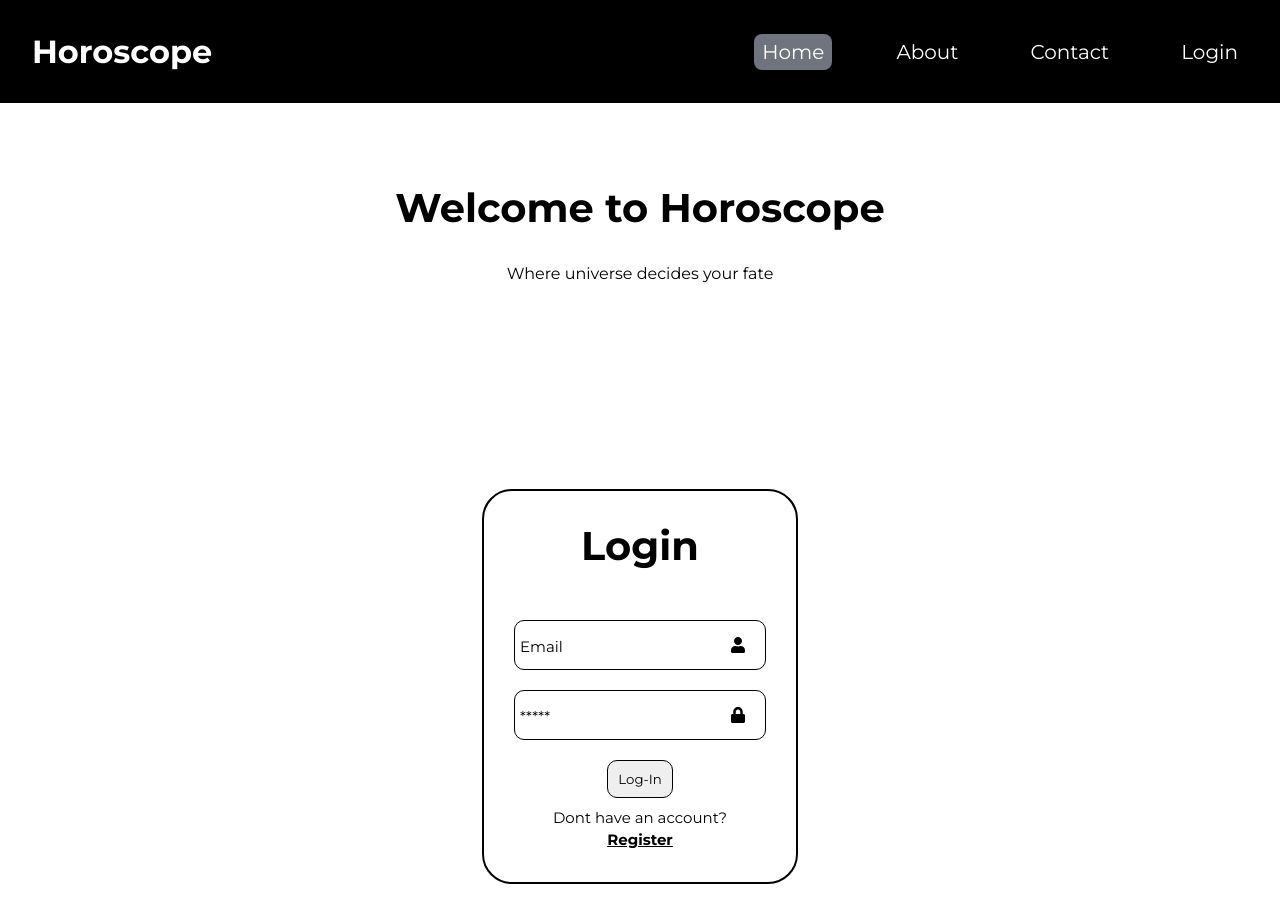
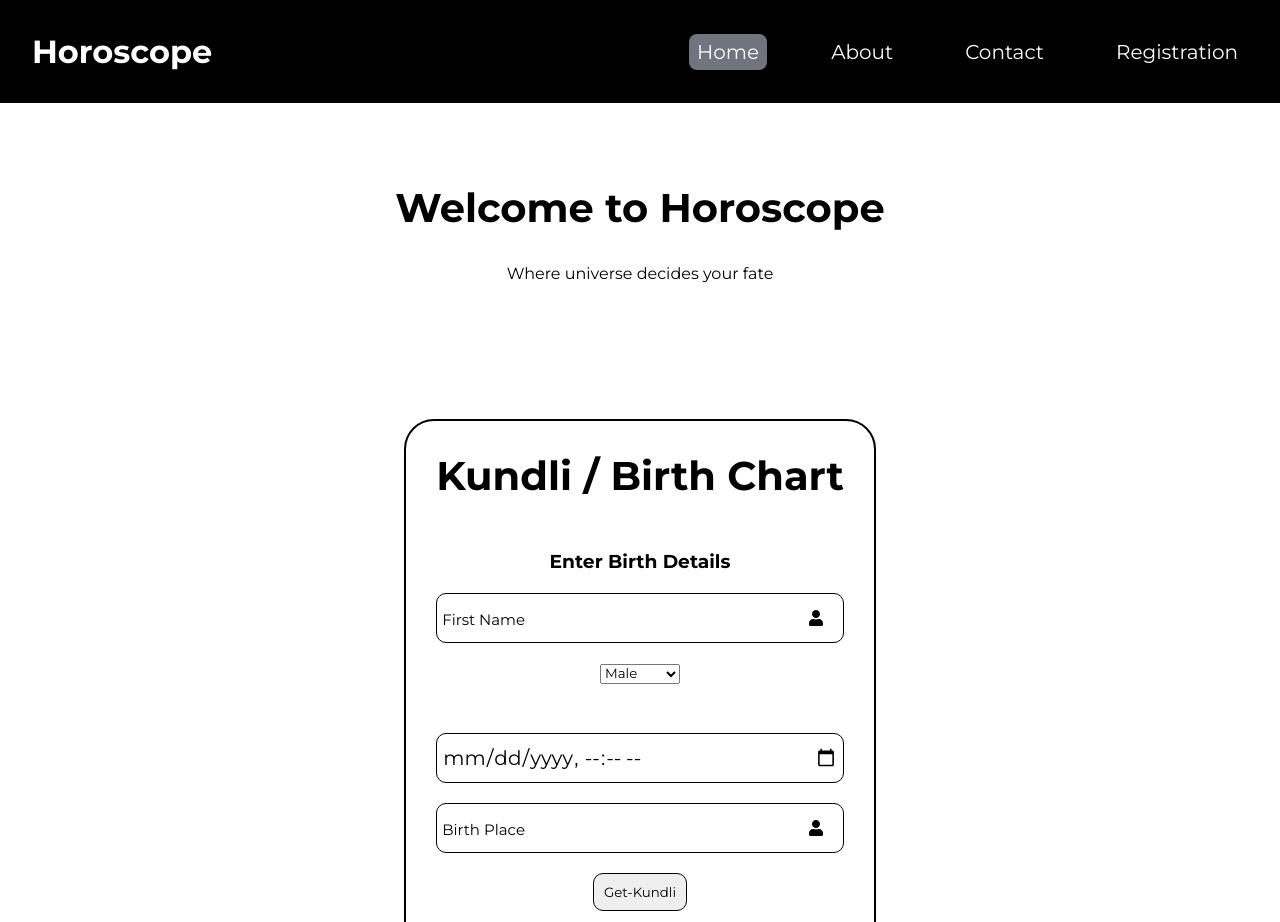
Before and after one commit to tasmaishelke/horoscope, a React (Vite) app: page / in a window 1280 px wide. Shown: the top 922 px of the page. Built offline with nearby package versions, Linux system fonts and the light colour scheme.

Commit message:
added kundli form

```diff
--- a/src/Routing.jsx
+++ b/src/Routing.jsx
@@ -1,7 +1,6 @@
 import Home from './pages/Home'
 import About from './pages/About'
 import Contact from './pages/Contact'
-import Login from './pages/Login'
 import Registration from './pages/Registration'
 import ErrorPage from './pages/ErrorPage'
 import {Route, Routes} from 'react-router-dom'
@@ -15,7 +14,6 @@ function Routing()
                   <Route index element={<Home />} />
                   <Route path="/about" element={<About />} />
                   <Route path="/contact" element={<Contact />} />
-                  <Route path="/login" element={<Login />} />
                   <Route path="/Registration" element={<Registration />} />
                   <Route path="*" element={<ErrorPage />} />
                 </Routes>
--- a/src/components/Navbar.jsx
+++ b/src/components/Navbar.jsx
@@ -26,7 +26,7 @@ const Navbar = () =>
                         <NavLink to="/contact"> Contact </NavLink>
                     </li>
                     <li>
-                    <NavLink to="/login"> Login </NavLink>
+                        <NavLink to="/registration"> Registration </NavLink>
 
                     </li>
                 </ul>
--- a/src/pages/Home.jsx
+++ b/src/pages/Home.jsx
@@ -1,6 +1,5 @@
 import './home.css'
-import Login from '../pages/Login'
-
+import Registration from './Registration';
 function Home()
 {
     return(
@@ -17,7 +16,7 @@ function Home()
                 </div>
 
             </div>
-            <Login />
+            <Registration />
         </>
     );
 }
--- a/src/pages/Login.jsx
+++ /dev/null
@@ -1,45 +0,0 @@
-import './login.css'
-import { useState } from 'react'
-import { FaUser, FaLock } from "react-icons/fa";
-
-
-function Login()
-{
-    const [email, setEmail] = useState('')
-    const [password, setPassword] = useState('')
-
-    const details = (e) =>
-    {
-        e.preventDefault()
-        console.log(email)
-        console.log(password)
-    }
-
-    return(
-        <>
-            <div className="class-login-form">
-                <form onSubmit={details}>
-                    <h1>Login</h1>
-
-                    <div className="input">
-                        <input value={email} onChange={(e) => setEmail(e.target.value)} type="email" id="email" placeholder="Email" name="email" />
-                        <FaUser className="icon" />
-                    </div>
-
-                    <div className="input">
-                        <input value={password} onChange={(e) => setPassword(e.target.value)} type="password" id="password" placeholder="*****" name="password" />
-                        <FaLock className="icon"/>
-                    </div>
-
-                    <button className="login-button" type="submit" > Log-In </button>
-
-                    <div className="register-link">
-                        <p> Dont have an account? <a href="/registration"> Register </a> </p>
-                    </div>
-                </form>
-            </div>
-        </>
-    )
-}
-
-export default Login
--- a/src/pages/Registration.jsx
+++ b/src/pages/Registration.jsx
@@ -5,17 +5,19 @@ import './registration.css'
 function Registration()
 {
     const [firstName, setFirstName] = useState('')
-    const [lastName, setLastName] = useState('')
-    const [email, setEmail] = useState('')
-    const [password, setPassword] = useState('')
+    const [birthPlace, setBirthPlace] = useState('')
+    const [gender, setGender] = useState('')
+    const [birthday, setBirthday] = useState('')
 
     const details = (e) =>
     {
         e.preventDefault()
-        console.log(email)
-        console.log(password)
         console.log(firstName)
-        console.log(lastName)
+        console.log(birthPlace)
+        console.log(gender)
+        console.log(birthday)
+
+
     }
 
 
@@ -23,17 +25,10 @@ function Registration()
         <>
             <div className="class-registration-form">
                 <form onSubmit={details}>
-                    <h1>Registration</h1>
+                    <h1>Kundli / Birth Chart</h1>
+                    <h3>Enter Birth Details</h3>
 
-                    <div className="input">
-                        <input value={email} onChange={(e) => setEmail(e.target.value)} type="email" id="email" placeholder="Email" name="email" />
-                        <FaUser className="icon" />
-                    </div>
 
-                    <div className="input">
-                        <input value={password} onChange={(e) => setPassword(e.target.value)} type="password" id="password" placeholder="*****" name="password" />
-                        <FaLock className="icon"/>
-                    </div>
 
                     <div className="input">
                         <input value={firstName} onChange={(e) => setFirstName(e.target.value)} type="text" id="firstName" placeholder="First Name" name="firstName" />
@@ -41,15 +36,25 @@ function Registration()
                     </div>
 
                     <div className="input">
-                        <input value={lastName} onChange={(e) => setLastName(e.target.value)} type="text" id="lastName" placeholder="Last Name" name="lastName" />
+                        <select  value={gender} onChange={(e) => setGender(e.target.value)} id='gender' name="gender">
+                            <option value="">Male</option>
+                            <option value="female">Female</option>
+                        </select>
+
+                    </div>
+
+                    <div className="input">
+                    <input value={birthday} onChange={(e) => setBirthday(e.target.value)} type="datetime-local" id="birthdaytime" name="birthdaytime"></input>
+                    </div>
+
+                    <div className="input">
+                        <input value={birthPlace} onChange={(e) => setBirthPlace(e.target.value)} type="text" id="birthPlace" placeholder="Birth Place" name="birthPlace" />
                         <FaUser className="icon" />
                     </div>
 
-                    <button className="class-registration-button" type="submit" > Sign-Up </button>
+                    <button className="class-kundli-button" type="submit" > Get-Kundli </button>
 
-                    <div className="class-login-link">
-                        <p> Already have an account? <a href="/login"> Login </a> </p>
-                    </div>
+
                 </form>
             </div>
         </>
--- a/src/pages/login.css
+++ /dev/null
@@ -1,95 +0,0 @@
-.class-login-form
-{
-    text-align: center;
-    width: 100%;
-    min-height: 100vh;
-    background-color:rgb(255, 255, 255);
-    background-size: cover;
-    background-position: center;
-    display: flex;
-    align-items: center;
-    justify-content: center;
-}
-
-.class-login-form form
-{
-  border: 2px solid;
-  padding: 30px;
-  border-radius: 30px;
-}
-
-.class-login-form h1
-{
-  font-size: 40px;
-  text-align: center;
-  color: rgb(0, 0, 0);
-  margin-bottom: 50px;
-
-}
-
-.class-login-form .input
-{
-
-  position: relative;
-  height: 50px;
-  width: 100%;
-  margin: 20px 0px;
-
-}
-
-.input input
-{
-
-  width: 100%;
-  height: 100%;
-  color: rgb(0, 0, 0);
-  font-size: 20px;
-  padding: 5px;
-  border: 1px solid;
-  border-radius: 10px;
-}
-
-.class-login-form input::placeholder
-{
-  color: rgb(0, 0, 0);
-  font-size: 15px;
-}
-
-.class-login-form .icon
-{
-  position: absolute;
-  right: 20px;
-  top: 50%;
-  transform: translateY(-50%);
-  font-size: 16px;
-  color: rgb(0, 0, 0);
-}
-
-.register-link p
-{
-    text-align: center;
-    color: rgb(0, 0, 0);
-    font-size: 15px;
-    align-items: center;
-    justify-content: center;
-}
-
-.register-link a
-{
-    text-align: center;
-    color: rgb(0, 0, 0);
-    font-size: 15px;
-    align-items: center;
-    justify-content: center;
-    text-decoration: underline;
-    font-weight: 700;
-}
-
-.login-button
-{
-  padding: 10px;
-  border: 1px solid;
-  border-radius: 10px;
-  cursor: pointer;
-  margin-bottom: 10px;
-}
--- a/src/pages/registration.css
+++ b/src/pages/registration.css
@@ -46,6 +46,13 @@
   border-radius: 10px;
 }
 
+.input select
+{
+  color: rgb(0, 0, 0);
+  width: 5rem;
+
+}
+
 .class-registration-form input::placeholder
 {
    color: rgb(0, 0, 0);
@@ -62,27 +69,11 @@
   color: rgb(0, 0, 0);
 }
 
-.class-login-link p
-{
-    text-align: center;
-    color: rgb(0, 0, 0);
-    font-size: 15px;
-    align-items: center;
-    justify-content: center;
-}
 
-.class-login-link a
-{
-    text-align: center;
-    color: rgb(0, 0, 0);
-    font-size: 15px;
-    align-items: center;
-    justify-content: center;
-    text-decoration: underline;
-    font-weight: 700;
-}
 
-.class-registration-button
+
+
+.class-kundli-button
 {
   padding: 10px;
   border: 1px solid;
```
